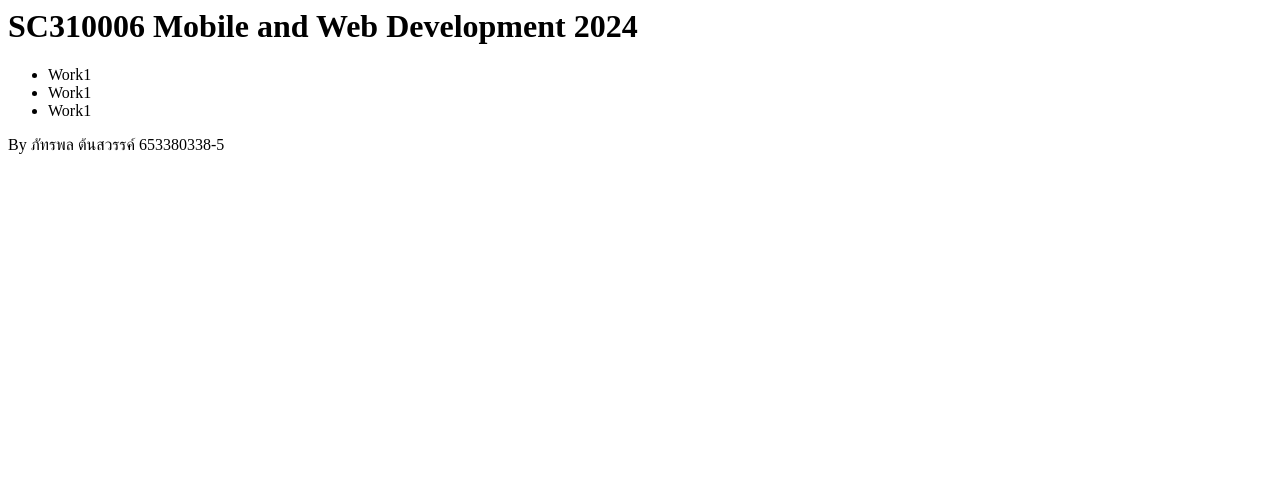
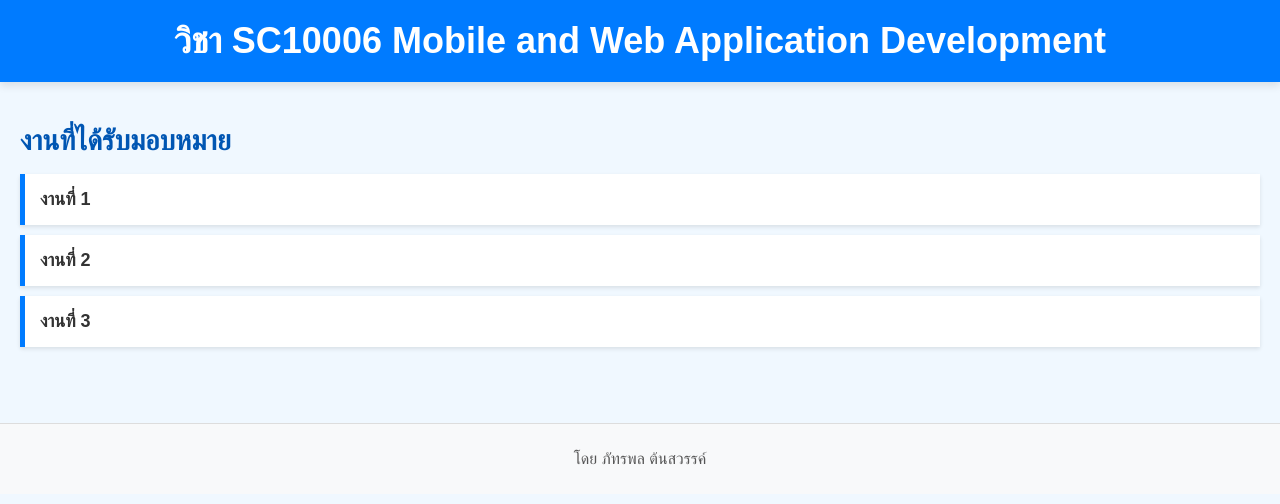
Before and after one commit to PhattaraphonTonsawan/sc310006-Web2024-, a plain HTML site: page index.html in a window 1280 px wide. Drawn offline with Linux system fonts and the light colour scheme.

Commit message:
Update index.html

```diff
--- a/index.html
+++ b/index.html
@@ -1,11 +1,86 @@
-<html>
-  <body>
-  <h1>SC310006 Mobile and Web Development 2024</h1>
-  <ul>
-    <li>Work1</li>
-    <li>Work1</li>
-    <li>Work1</li>
-  </ul>
-  By ภัทรพล ต้นสวรรค์ 653380338-5
-  </body>
+<!DOCTYPE html>
+<html lang="th">
+<head>
+  <meta charset="UTF-8">
+  <meta name="viewport" content="width=device-width, initial-scale=1.0">
+  <title>วิชา SC10006 Mobile and Web Application Development</title>
+  <style>
+    body {
+      font-family: 'Arial', sans-serif;
+      background-color: #f0f8ff;
+      margin: 0;
+      padding: 0;
+      color: #333;
+    }
+    header {
+      background-color: #007BFF;
+      color: white;
+      text-align: center;
+      padding: 20px 0;
+      box-shadow: 0 4px 8px rgba(0, 0, 0, 0.1);
+    }
+    header h1 {
+      margin: 0;
+      font-size: 36px;
+    }
+
+    /* Main Section */
+    main {
+      padding: 20px;
+    }
+    h2 {
+      font-size: 28px;
+      color: #0056b3;
+      margin-bottom: 15px;
+    }
+
+    /* List Styles */
+    ul {
+      list-style-type: none;
+      padding: 0;
+    }
+    ul li {
+      background-color: white;
+      border-left: 5px solid #007BFF;
+      padding: 15px;
+      margin-bottom: 10px;
+      font-size: 18px;
+      font-weight: bold;
+      box-shadow: 0 2px 4px rgba(0, 0, 0, 0.1);
+      transition: transform 0.3s ease, background-color 0.3s ease;
+    }
+    ul li:hover {
+      background-color: #e0f3ff;
+      transform: translateX(10px);
+    }
+
+    footer {
+      text-align: center;
+      margin-top: 40px;
+      font-size: 16px;
+      color: #555;
+      padding: 10px 0;
+      background-color: #f8f9fa;
+      border-top: 1px solid #ddd;
+    }
+  </style>
+</head>
+<body>
+  <header>
+    <h1>วิชา SC10006 Mobile and Web Application Development</h1>
+  </header>
+
+  <main>
+    <h2>งานที่ได้รับมอบหมาย</h2>
+    <ul>
+      <li>งานที่ 1</li>
+      <li>งานที่ 2</li>
+      <li>งานที่ 3</li>
+    </ul>
+  </main>
+
+  <footer>
+    <p>โดย ภัทรพล ต้นสวรรค์</p>
+  </footer>
+</body>
 </html>
```
